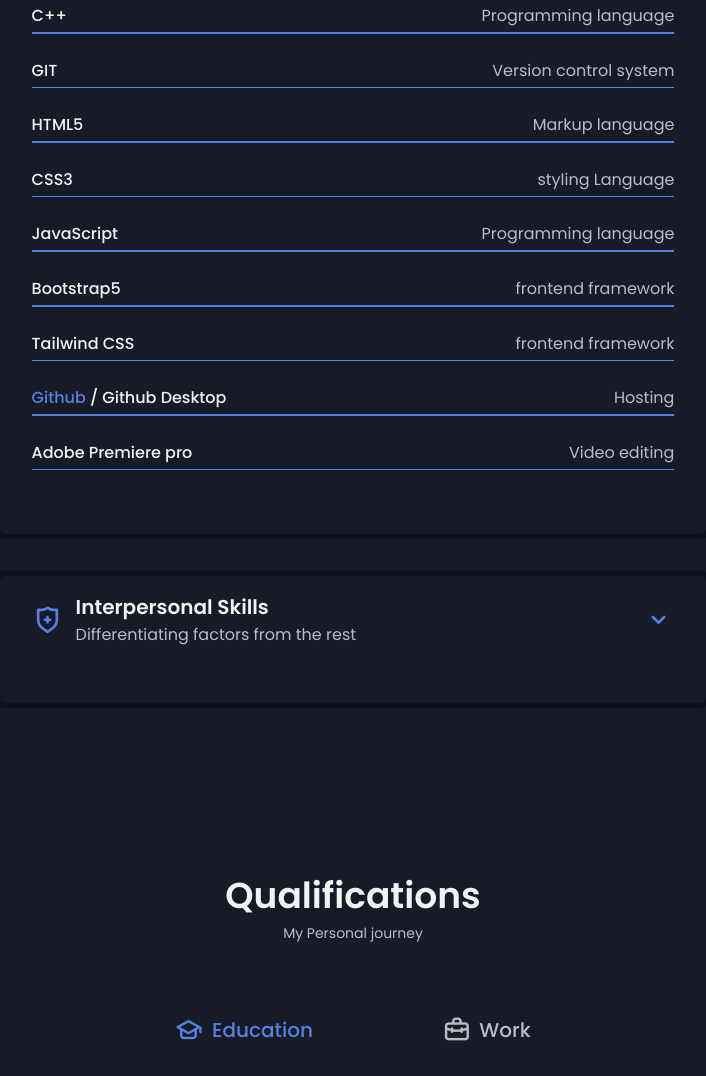
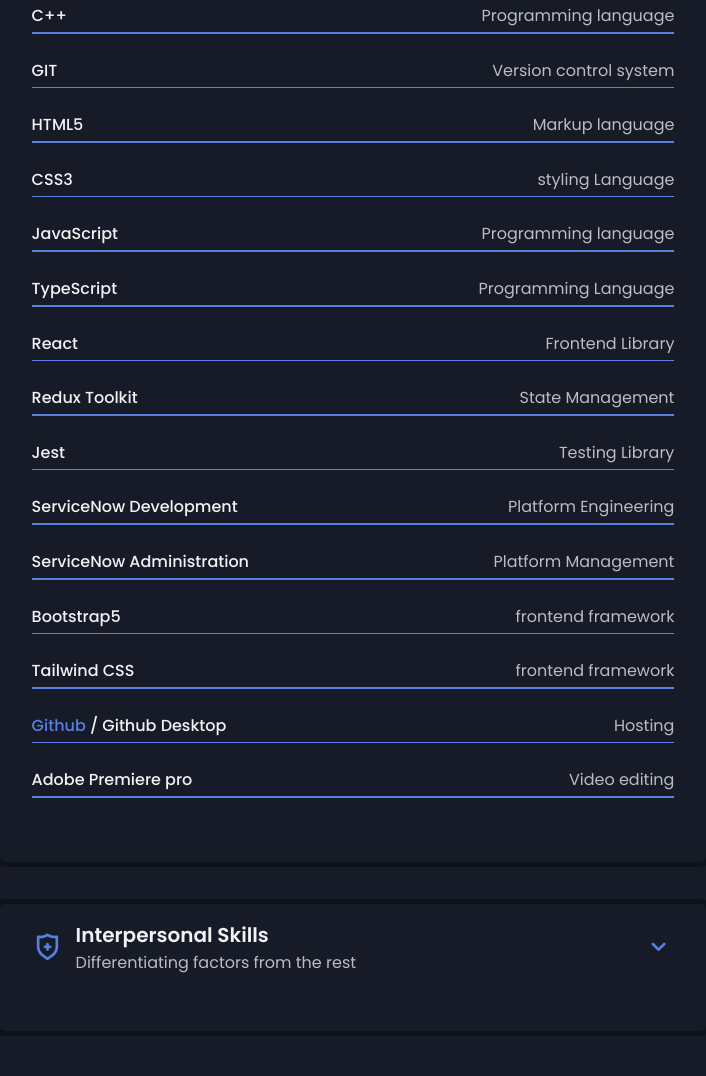
Before and after one commit to sidharthjuyal/sidharthjuyal.github.io, a plain HTML site: page index.html in a window 1280 px wide. Shown: the part 1536-2612 px from the top of the page, without its empty margins (287-993 px from the left). Drawn offline with nearby package versions, Linux system fonts and the light colour scheme.

Commit message:
Update Skills Section

```diff
--- a/index.html
+++ b/index.html
@@ -175,6 +175,7 @@
                         </div>
 
                         <div class="skills__list grid">
+
                             <div class="skills__data">
                                 <div class="skills__titles">
                                     <h1 class="skills__name">C++</h1>
@@ -184,6 +185,7 @@
                                     <span class="skills__percentage skills__bootstrap"></span>
                                 </div>
                             </div>
+
                             <div class="skills__data">
                                 <div class="skills__titles">
                                     <h1 class="skills__name">GIT</h1>
@@ -226,6 +228,67 @@
 
                             <div class="skills__data">
                                 <div class="skills__titles">
+                                    <h1 class="skills__name">TypeScript</h1>
+                                    <span class="skills__number">Programming Language</span>
+                                </div>
+                                <div class="skills__bar">
+                                    <span class="skills__percentage skills__ts"></span>
+                                </div>
+                            </div>
+
+                            <div class="skills__data">
+                                <div class="skills__titles">
+                                    <h1 class="skills__name">React</h1>
+                                    <span class="skills__number">Frontend Library</span>
+                                </div>
+                                <div class="skills__bar">
+                                    <span class="skills__percentage skills__react"></span>
+                                </div>
+                            </div>
+
+                            <div class="skills__data">
+                                <div class="skills__titles">
+                                    <h1 class="skills__name">Redux Toolkit</h1>
+                                    <span class="skills__number">State Management</span>
+                                </div>
+                                <div class="skills__bar">
+                                    <span class="skills__percentage skills__redux"></span>
+                                </div>
+                            </div>
+
+                            <div class="skills__data">
+                                <div class="skills__titles">
+                                    <h1 class="skills__name">Jest</h1>
+                                    <span class="skills__number">Testing Library</span>
+                                </div>
+                                <div class="skills__bar">
+                                    <span class="skills__percentage skills__jest"></span>
+                                </div>
+                            </div>
+
+                            <div class="skills__data">
+                                <div class="skills__titles">
+                                    <h1 class="skills__name">ServiceNow Development</h1>
+                                    <span class="skills__number">Platform Engineering</span>
+                                </div>
+                                <div class="skills__bar">
+                                    <span class="skills__percentage skills__sn-dev"></span>
+                                </div>
+                            </div>
+
+                            <div class="skills__data">
+                                <div class="skills__titles">
+                                    <h1 class="skills__name">ServiceNow Administration</h1>
+                                    <span class="skills__number">Platform Management</span>
+                                </div>
+                                <div class="skills__bar">
+                                    <span class="skills__percentage skills__sn-admin"></span>
+                                </div>
+                            </div>
+
+
+                            <div class="skills__data">
+                                <div class="skills__titles">
                                     <h1 class="skills__name">Bootstrap5</h1>
                                     <span class="skills__number">frontend framework</span>
                                 </div>
@@ -233,6 +296,7 @@
                                     <span class="skills__percentage skills__bootstrap"></span>
                                 </div>
                             </div>
+
                             <div class="skills__data">
                                 <div class="skills__titles">
                                     <h1 class="skills__name">Tailwind CSS</h1>
@@ -242,6 +306,7 @@
                                     <span class="skills__percentage skills__bootstrap"></span>
                                 </div>
                             </div>
+
                             <div class="skills__data">
                                 <div class="skills__titles">
                                     <h1 class="skills__name"><a href="https://github.com/sidharthjuyal"
@@ -252,6 +317,7 @@
                                     <span class="skills__percentage skills__bootstrap"></span>
                                 </div>
                             </div>
+
                             <div class="skills__data">
                                 <div class="skills__titles">
                                     <h1 class="skills__name">Adobe Premiere pro</h1>
```
